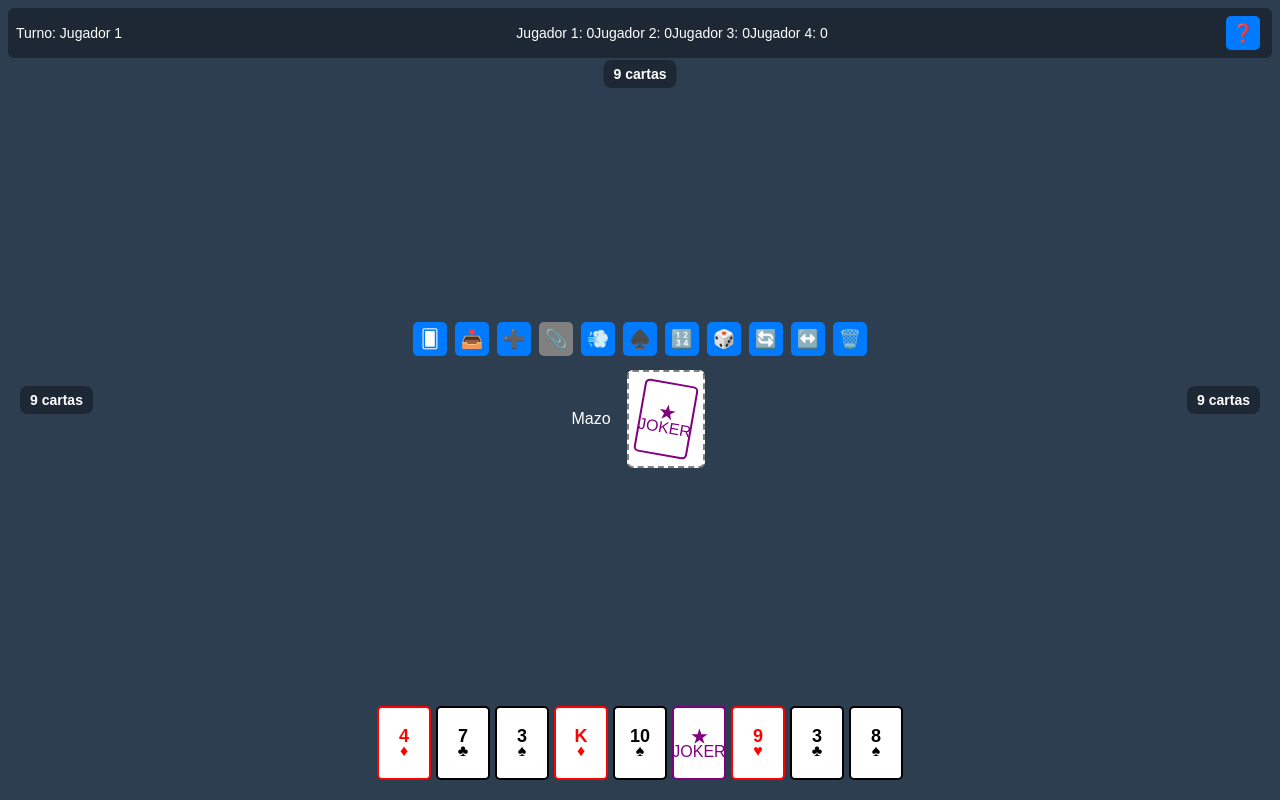
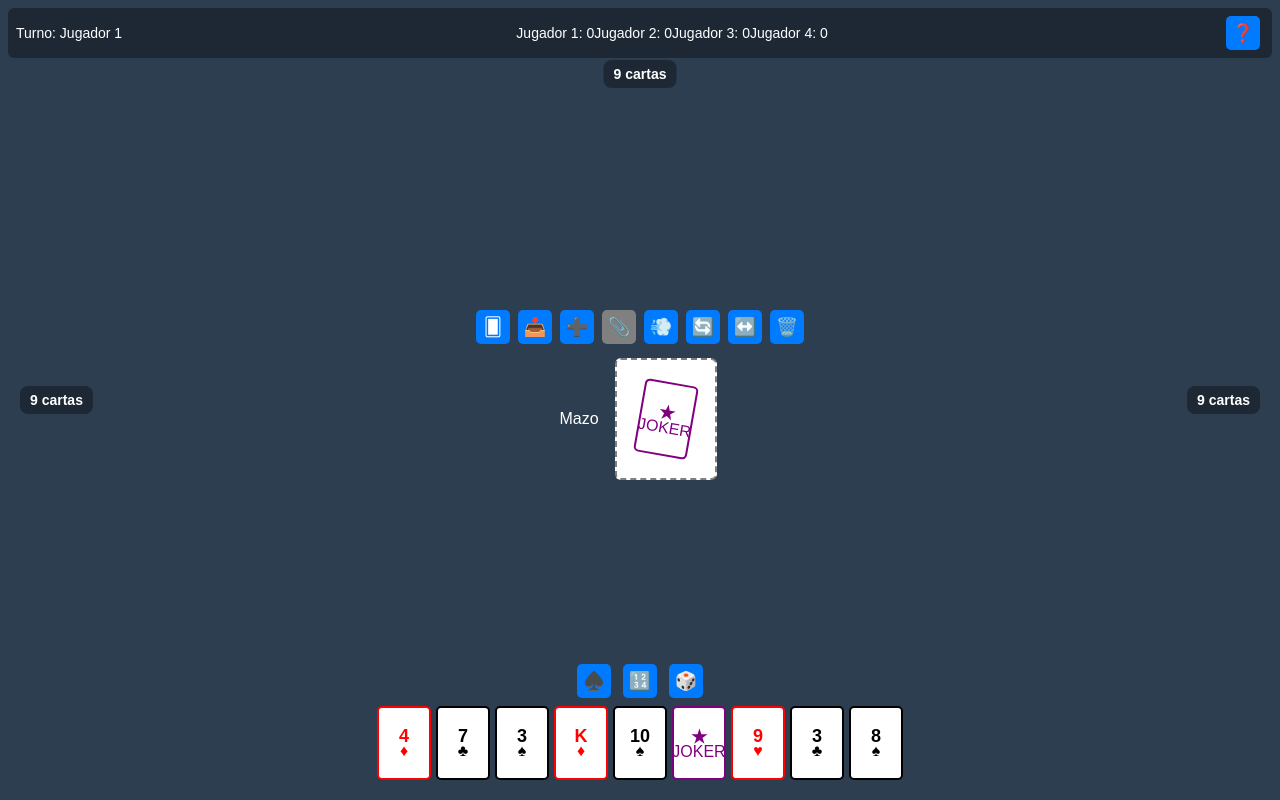
Before and after one commit to martinfrangul/lobaGame, a React (Vite) app: page / in a window 1280 px wide. Both pictures are taken after a click on the button "Iniciar partida". Built offline with nearby package versions, Linux system fonts and the light colour scheme.

Commit message:
fix(ui): barra de ordenamiento por mano y estabilidad visual del drag & drop

```diff
--- a/src/components/GameTable.jsx
+++ b/src/components/GameTable.jsx
@@ -996,6 +996,7 @@ const GameTable = () => {
               isFaceDown={false}
               soparableIds={(players[1]?.hand || []).filter(isSoparable).map((c) => c.id)}
               lastDrawnCardId={lastDrawnCardId}
+              onSort={sortHand}
               draggable={true}
               onDragStart={handleDragStart}
               onDragOver={handleDragOver}
@@ -1056,6 +1057,7 @@ const GameTable = () => {
               isFaceDown={false}
               soparableIds={(players[0]?.hand || []).filter(isSoparable).map((c) => c.id)}
               lastDrawnCardId={lastDrawnCardId}
+              onSort={sortHand}
               draggable={true}
               onDragStart={handleDragStart}
               onDragOver={handleDragOver}
@@ -1098,27 +1100,7 @@ const GameTable = () => {
             >
               💨
             </button>
-            <button
-              className="icon-btn"
-              onClick={() => sortHand("suit")}
-              title="Ordenar por palo"
-            >
-              ♠️
-            </button>
-            <button
-              className="icon-btn"
-              onClick={() => sortHand("rank")}
-              title="Ordenar por número"
-            >
-              🔢
-            </button>
-            <button
-              className="icon-btn"
-              onClick={() => sortHand("random")}
-              title="Ordenar aleatorio"
-            >
-              🎲
-            </button>
+
             {jokerMode === "mobile" && (
               <>
                 <button
@@ -1196,9 +1178,6 @@ const GameTable = () => {
                 <button className="icon-btn" onClick={handleDropCombination} title="Bajar combinación">➕</button>
                 <button className="icon-btn" onClick={handleLayoff} disabled={!selectedMeld} title="Agregar a combinación">📎</button>
                 <button className="icon-btn" onClick={handleSopar} title="Sopar seleccionadas">💨</button>
-              <button className="icon-btn" onClick={() => sortHand("suit")} title="Ordenar por palo">♠️</button>
-              <button className="icon-btn" onClick={() => sortHand("rank")} title="Ordenar por número">🔢</button>
-              <button className="icon-btn" onClick={() => sortHand("random")} title="Ordenar aleatorio">🎲</button>
 
                 {jokerMode === "mobile" && (
                   <>
@@ -1263,6 +1242,7 @@ const GameTable = () => {
               isFaceDown={false}
               soparableIds={(players[index]?.hand || []).filter(isSoparable).map((c) => c.id)}
               lastDrawnCardId={lastDrawnCardId}
+              onSort={sortHand}
               draggable={true}
               onDragStart={handleDragStart}
               onDragOver={handleDragOver}
--- a/src/components/PlayerHand.jsx
+++ b/src/components/PlayerHand.jsx
@@ -15,8 +15,23 @@ const PlayerHand = ({
   onDragEnd,
   dragIndex,
   dragOverIndex,
+  onSort,
 }) => {
   return (
+    <div className="hand-wrapper">
+      {draggable && onSort && (
+        <div className="hand-toolbar">
+          <button className="icon-btn" onClick={() => onSort("suit")} title="Ordenar por palo">
+            ♠️
+          </button>
+          <button className="icon-btn" onClick={() => onSort("rank")} title="Ordenar por número">
+            🔢
+          </button>
+          <button className="icon-btn" onClick={() => onSort("random")} title="Ordenar aleatorio">
+            🎲
+          </button>
+        </div>
+      )}
       <div
         className="player-hand"
         onDragOver={(e) => {
@@ -76,6 +91,7 @@ const PlayerHand = ({
         dragIndex !== null &&
         dragOverIndex === cards.length && <div className="drag-placeholder" />}
     </div>
+    </div>
   );
 };
 
--- a/src/styles/styles.css
+++ b/src/styles/styles.css
@@ -124,10 +124,13 @@ button.selected {
 .draggable-card {
   display: inline-block;
   transition: transform 0.1s;
+  cursor: grab;
+  will-change: transform;
 }
 
 .draggable-card.dragging {
   opacity: 0.4;
+  pointer-events: none;
 }
 
 .drag-placeholder {
@@ -138,13 +141,22 @@ button.selected {
   border-radius: 6px;
   background: rgba(255, 255, 255, 0.1);
   flex: 0 0 auto;
+  pointer-events: none;
+}
+
+/* Barra de ordenamiento por mano */
+.hand-toolbar {
+  display: flex;
+  gap: 4px;
+  margin-bottom: 4px;
+  justify-content: center;
 }
 
 
 /* Pozo de descartes */
 .discard-pile {
   border: 2px dashed gray;
-  padding: 6px;
+  padding: 18px;
   margin: 4px;
   width: 62px;
   height: 82px;
```
Lines whose indentation alone changed are shown as unchanged.
